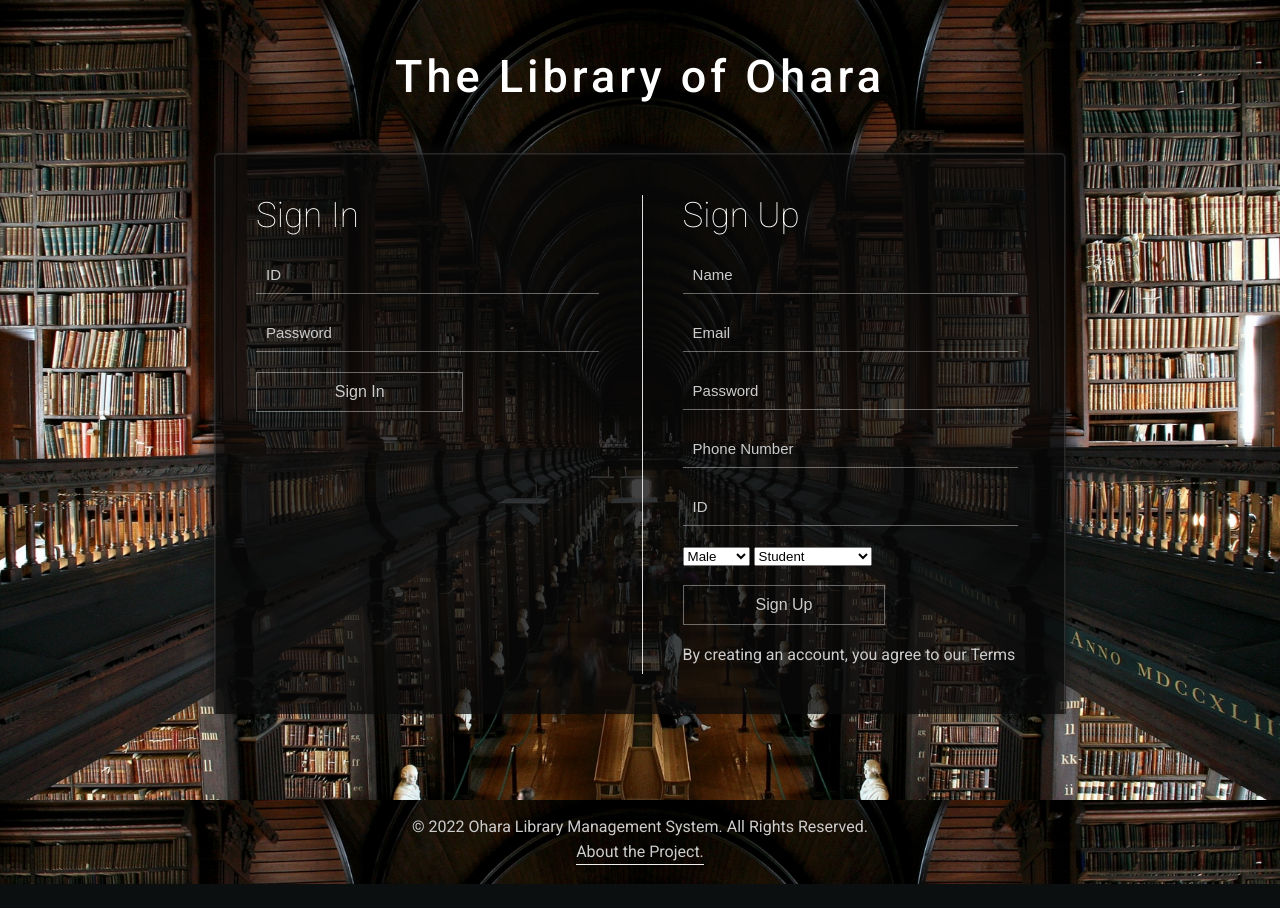
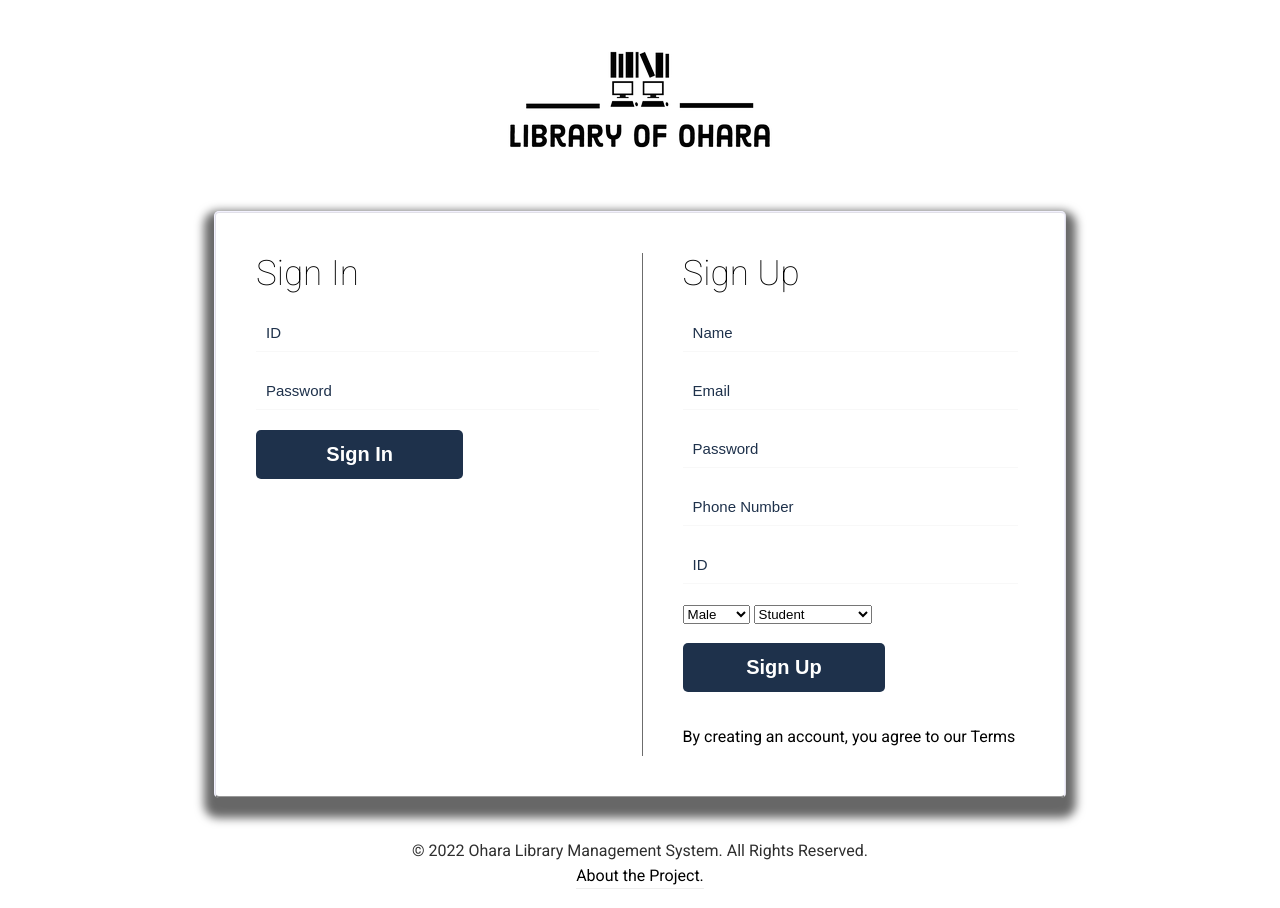
Before and after one commit to haiderCho/CSE311-Project-LMS, a PHP site: page / in a window 1280 px wide. Before the commit the page ends 884 px from the top, so only its background shows below. Run offline with PHP 8.4, Linux system fonts and the light colour scheme.

Commit message:
Design Change

```diff
--- a/LibraryManagementSystem/css/style.css
+++ b/LibraryManagementSystem/css/style.css
@@ -3,6 +3,7 @@ html, body, div, span, applet, object, iframe, h1, h2, h3, h4, h5, h6, p, blockq
     padding: 0;
     border: 0;
     font-size: 100%;
+    color:#000;
     font: inherit;
     vertical-align: baseline;
 }
@@ -100,7 +101,7 @@ img {
 body {
     font-family: 'Roboto', sans-serif;
     text-align: center;
-    background: url("../images/background.jpg");
+    background: rgb(255, 255, 255);
     background-repeat: no-repeat;
     background-attachment: fixed;
     background-position: center;
@@ -131,15 +132,15 @@ h1 {
     width: 50%;
     margin: 0 auto;
     padding: 40px;
-    background-color: rgba(10, 10, 10, 0.77);
-    border: 2px ridge rgba(238, 238, 238, 0.13);
+    background-color: rgba(255, 255, 255, 0.247);
+    border: 2px ridge rgba(209, 204, 255, 0.26);
     border-radius: 5px;
-    -moz-box-shadow: 0 -5px 10px 1px rgba(16, 16, 16, 0.57);
-    -webkit-box-shadow: 0 -5px 10px 1px rgba(16, 16, 16, 0.57);
-    box-shadow: 0 -5px 10px 1px rgba(16, 16, 16, 0.57);
-    border-bottom: none;
-    border-bottom-left-radius: initial;
-    border-bottom-right-radius: initial;
+    -moz-box-shadow: 0 10px 10px 10px rgba(0, 0, 0, 0.596);
+    -webkit-box-shadow: 0 10px 10px 10px rgba(0, 0, 0, 0.596);
+    box-shadow: 0 10px 10px 10px rgba(0, 0, 0, 0.596);
+    border-bottom: 2px ridge rgba(0, 0, 0, 0.596);
+    border-bottom-left-radius: 5px;
+    border-bottom-right-radius: 5px;
 }
 
 .login {
@@ -150,19 +151,19 @@ h1 {
 }
 
 ::-webkit-input-placeholder {
-    color: #CCC;
+    color:#1e314b;
 }
 
 :-moz-placeholder {
-    color: #CCC;
+    color:#1e314b;
 }
 
 ::-moz-placeholder {
-    color: #CCC;
+    color: #1e314b;
 }
 
 :-ms-input-placeholder {
-    color: #CCC;
+    color:#1e314b;
 }
 
 h2 {
@@ -290,27 +291,19 @@ input[type="text"], input[type="password"] {
 
 .send-button input[type="submit"] {
     width: 60%;
-    padding: 10px 0;
-    font-size: 16px;
-    font-weight: 100;
-    background-color: transparent;
-    color: #CCC;
-    border: 1px solid rgba(238, 238, 238, 0.41);
-    border-width: thin;
+    margin-bottom: 15px;
+    color: #fff;
+    font-size: 20px;
+    font-weight: 600;
+    border-radius: 5px;
+    border: none;
+    padding: 13px 0;
     cursor: pointer;
-    outline: none;
-    transition: 0.5s all;
-    -webkit-transition: 0.5s all;
-    -moz-transition: 0.5s all;
-    -o-transition: 0.5s all;
-    -ms-transition: 0.5s all;
-    text-decoration: none;
+    background: #1e314b;
 }
 
-/*--w3layouts--*/
-/*--agileits--*/
 .send-button input[type="submit"]:hover {
-    background-color: #000;
+    background-color: rgb(0, 71, 30);
     border: 1px solid #FFF;
     color: #FFF;
     transition: 0.5s all;
@@ -322,28 +315,28 @@ input[type="text"], input[type="password"] {
 }
 
 .login a {
-    color: #CCC;
+    color: rgb(0, 0, 0);
 }
 
 .login a:hover {
-    color: #FFF;
+    color: rgb(0, 0, 0);
 }
 
 .register {
     width: 44%;
     float: left;
-    border-left: 1px solid #DDD;
+    border-left: 1px solid rgba(0, 0, 0, 0.575);
     padding-left: 40px;
     text-align: left;
 }
 
 .register p {
-    color: #CCC;
+    color: rgb(0, 0, 0);
     margin-bottom: 10px;
 }
 
 .register p a {
-    color: #CCC;
+    color: rgb(0, 0, 0);
 }
 
 .register p a:hover {
@@ -352,14 +345,12 @@ input[type="text"], input[type="password"] {
 
 .footer {
     text-align: center;
-    margin: 100px 20px 20px;
+    margin: 40px 20px 20px;
 }
 
 .footer p {
-    color: #CCC;
+    color: rgb(46, 46, 46);
     line-height: 25px;
-    /*--w3layouts--*/
-    /*--agileits--*/
 }
 
 .footer a {
@@ -370,12 +361,6 @@ input[type="text"], input[type="password"] {
 .footer a:hover {
     color: #FFF;
 }
-
-/*-- Index-Page-Styling --*/
-
-
-/*--- Responsive Code ---*/
-
 
 @media screen and (max-width: 1920px) {
     h1 {
@@ -403,9 +388,6 @@ input[type="text"], input[type="password"] {
     .container {
         width: 57%;
     }
-
-    /*--w3layouts--*/
-    /*--agileits--*/
 }
 
 @media screen and (max-width: 1280px) {
@@ -636,8 +618,4 @@ input[type="text"], input[type="password"] {
     text-align: center;
     background: transparent;
     border: transparent;
-
 }
-
-
-/*--- Responsive Code ---*/
--- a/LibraryManagementSystem/index.php
+++ b/LibraryManagementSystem/index.php
@@ -13,23 +13,18 @@ require('dbconn.php');
 
 <body>
 
-<h1><b>The Library of Ohara</b></h1>
+<h1><img src="images/small_logo.png" alt="The Library of Ohara"></h1>
 
 <div class="container">
-
     <div class="login">
         <h2><b>Sign In</b></h2>
         <form action="index.php" method="post">
             <input type="text" Name="Personal_ID" placeholder="ID" required="">
             <input type="password" Name="Password" placeholder="Password" required="">
-
-
             <div class="send-button">
-
                 <input type="submit" name="signin" ; value="Sign In">
         </form>
     </div>
-
     <div class="clear"></div>
 </div>
 
@@ -41,24 +36,19 @@ require('dbconn.php');
         <input type="password" Name="Password" placeholder="Password" required>
         <input type="text" Name="PhoneNumber" placeholder="Phone Number" required>
         <input type="text" Name="Personal_ID" placeholder="ID" required="">
-
         <select name="Gender" id="Gender">
             <option value="Male">Male</option>
             <option value="Female">Female</option>
         </select>
-
         <select name="Type" id="Type">
             <option value="Student">Student</option>
             <option value="Faculty Member">Faculty Member</option>
             <option value="Staff">Staff</option>
         </select>
-
         <br>
         <br>
-
         <div class="send-button">
             <input type="submit" name="signup" value="Sign Up">
-
     </form>
 </div>
 <p>By creating an account, you agree to our Terms</a></p>
```
Also changed, not shown: LibraryManagementSystem/images/Loo_logo.png (added), LibraryManagementSystem/images/logo.png (added), LibraryManagementSystem/images/small_logo.png (added).
